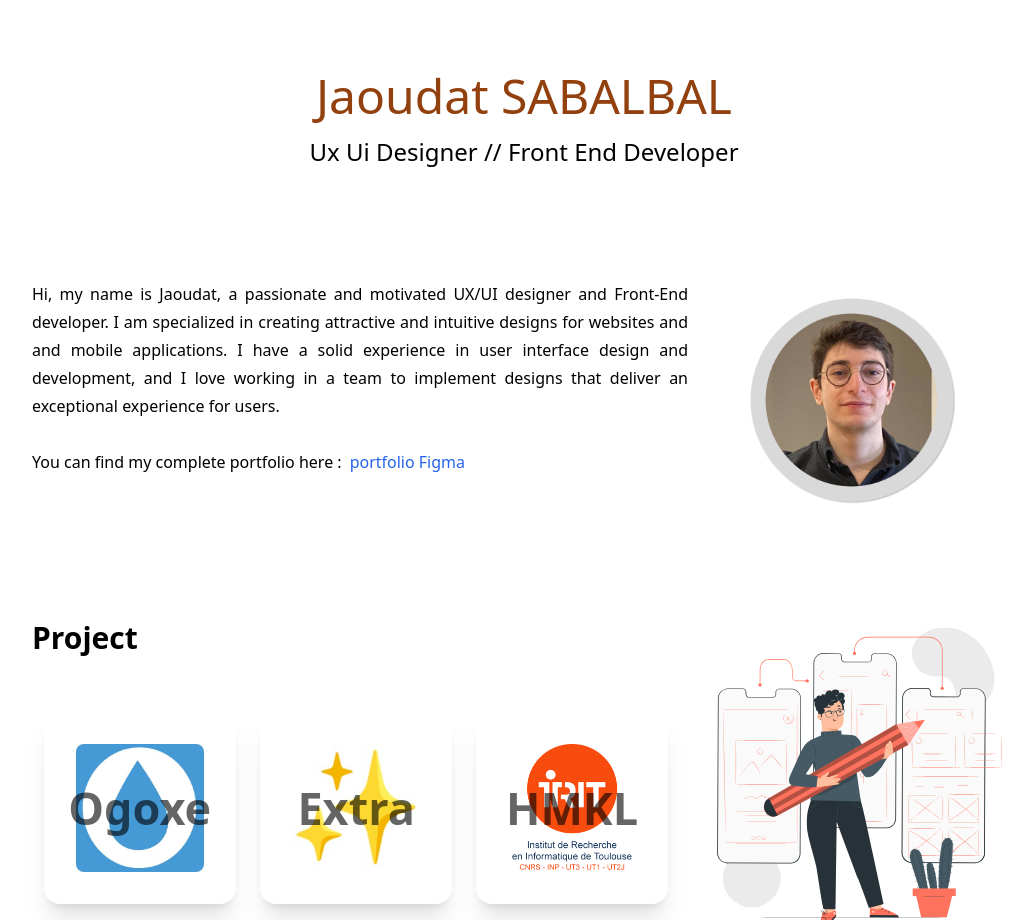
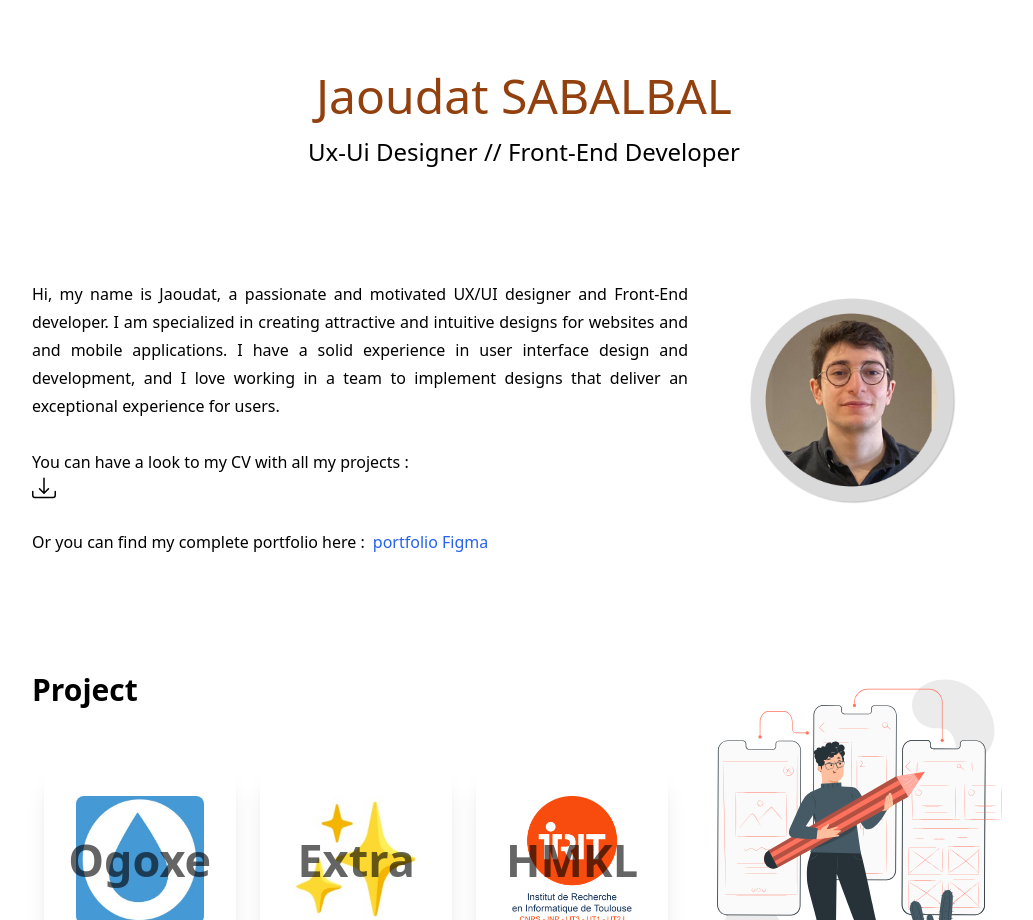
Before and after one commit to SABALBALJaoudat/PortfolioJaoudatSABALBAL, a Next.js app: page / in a window 1280 px wide. Shown: the part 860-1780 px from the top of the page, without its empty margins (116-1149 px from the left). Built offline with nearby package versions, Linux system fonts and the light colour scheme.

Commit message:
V11 Main : - Ajout du download CV sur page principal

```diff
--- a/src/components/BotPage.js
+++ b/src/components/BotPage.js
@@ -42,11 +42,8 @@ function BotPage() {
                     <p>
                         Or to download my CV :
                     </p>
-                    {/*<a className="ml-2" href='../../public/documents/Cv Jaoudat SABALBAL Designer Ux Ui Dev Front.pdf' download>*/}
-                    {/*    <BsDownload className="mx-4 h-6 w-6"/>*/}
-                    {/*</a>*/}
                     <a href='/documents/Cv%20Jaoudat%20SABALBAL%20Designer%20Ux%20Ui%20Dev%20Front.pdf' target="_blank" rel="noopener noreferrer">
-                        <BsDownload className="mx-4 h-6 w-6 mx-4"/>
+                        <BsDownload className="mx-4 h-6 w-6"/>
                     </a>
                 </div>
             </div>
--- a/src/pages/Home.tsx
+++ b/src/pages/Home.tsx
@@ -4,6 +4,7 @@ import photo from "@/image/Photo de profil.png";
 import workIllustration from "@/image/StorySet Work.svg";
 import Cards from "@/components/Cards";
 import Link from "next/link";
+import {BsDownload} from "react-icons/bs";
 
 function Home() {
     return (
@@ -16,7 +17,7 @@ function Home() {
                                 Jaoudat SABALBAL
                             </h2>
                             <h3 className={"text-2xl font-medium py-4"}>
-                                Ux Ui Designer // Front End Developer
+                                Ux-Ui Designer // Front-End Developer
                             </h3>
                         </div>
                         <div className={"flex flex-wrap mt-24"}>
@@ -27,7 +28,12 @@ function Home() {
                                 and I love working in a team to implement designs that deliver an exceptional experience
                                 for users.<br/>
                                 <br/>
-                                You can find my complete portfolio here :
+                                You can have a look to my CV with all my projects :
+                                <a href='/documents/Cv%20Jaoudat%20SABALBAL%20Designer%20Ux%20Ui%20Dev%20Front.pdf' target="_blank" rel="noopener noreferrer">
+                                    <BsDownload className="h-6 w-6"/>
+                                </a>
+                                <br/>
+                                Or you can find my complete portfolio here :
                                 <Link target="_blank" className={"ml-2 text-blue-600 dark:text-blue-500 hover:underline"}
                                       href={"https://www.figma.com/proto/lizKbzPM4zMi4izsgn4nKL/Portfolio?page-id=701%3A193&node-id=715%3A341&viewport=569%2C939%2C0.28&scaling=scale-down&starting-point-node-id=715%3A341"}>
                                     portfolio Figma
```
